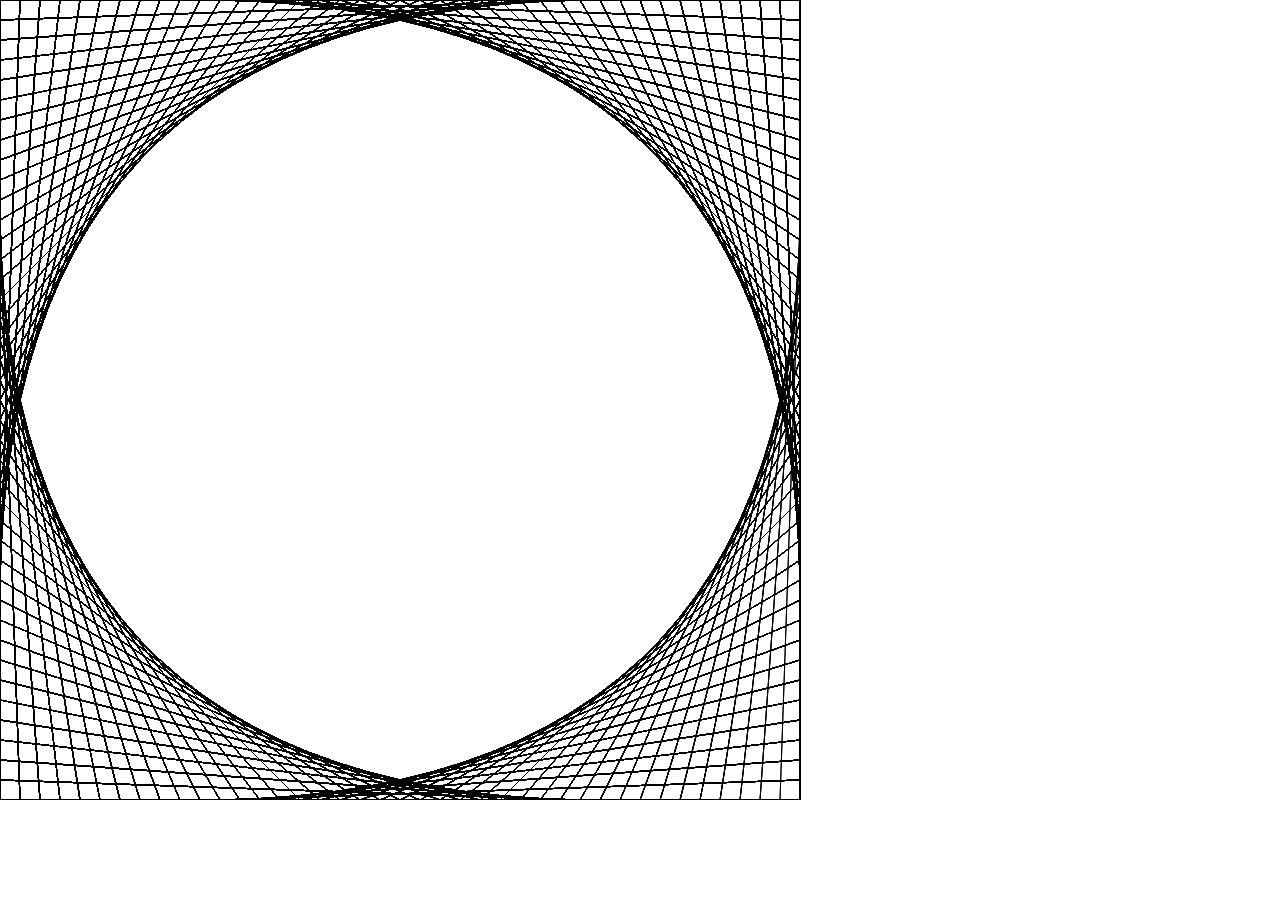
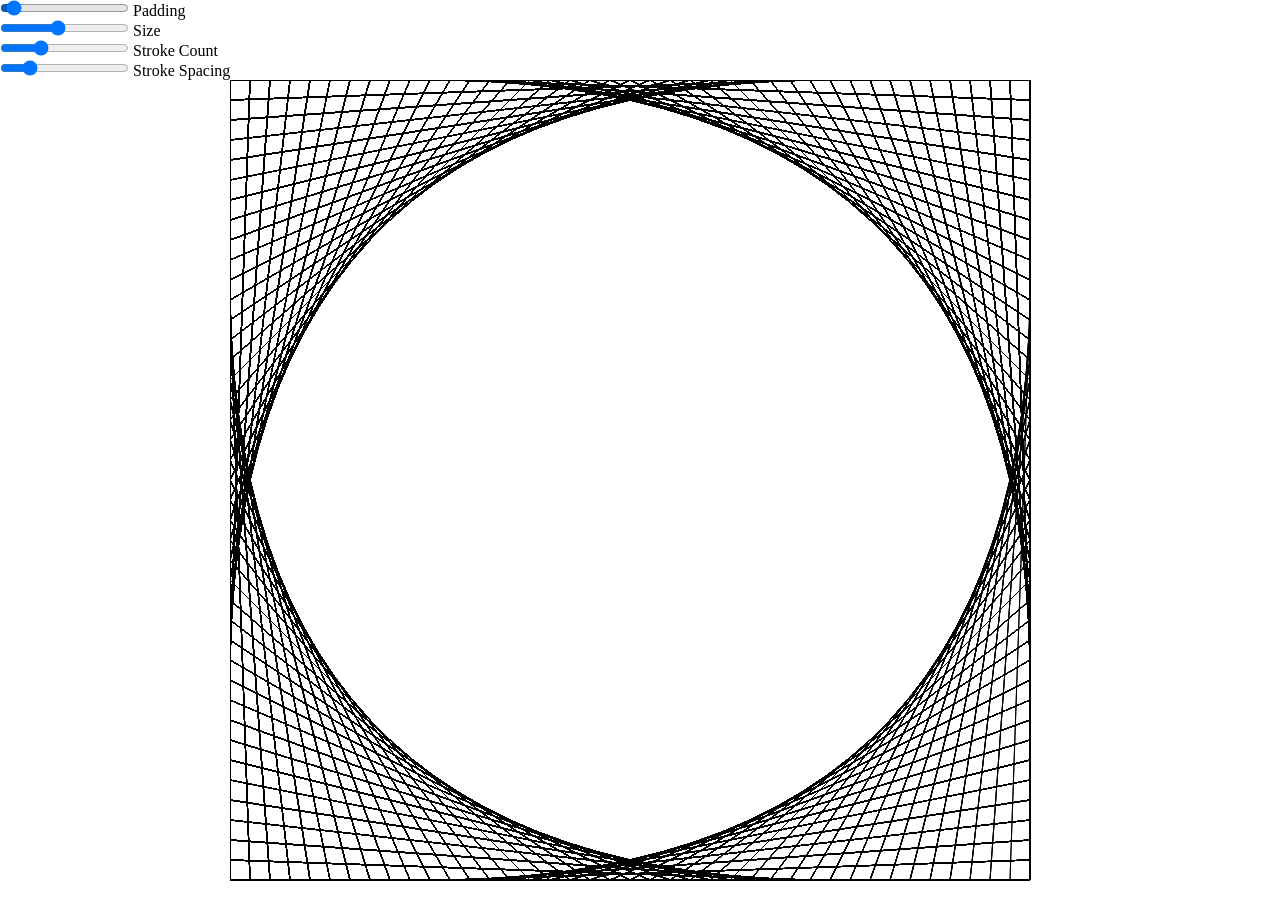
Before and after one commit to ErikBoesen/drawings, a plain HTML site: page index.html in a window 1280 px wide. Before the commit the page ends 800 px from the top, so only its background shows below. Drawn offline with Linux system fonts and the light colour scheme.

Commit message:
Add sliders

```diff
--- a/index.html
+++ b/index.html
@@ -5,6 +5,24 @@
     <link rel="stylesheet" href="style.css">
 </head>
 <body>
+    <form>
+        <label>
+            <input type="range" min="0" max="200" value="10" id="padding">
+            Padding
+        </label>
+        <label>
+            <input type="range" min="100" max="1000" value="500" id="size">
+            Size
+        </label>
+        <label>
+            <input type="range" min="1" max="100" value="30" id="strokeCount">
+            Stroke Count
+        </label>
+        <label>
+            <input type="range" min="1" max="100" value="20" id="strokeSpacing">
+            Stroke Spacing
+        </label>
+    </form>
     <canvas id="canv"></canvas>
     <script src="script.js"></script>
 </body>
--- a/script.js
+++ b/script.js
@@ -1,8 +1,5 @@
 const canvas = document.getElementsByTagName('canvas')[0];
 const ctx = canvas.getContext('2d');
-
-canvas.width = window.innerWidth;
-canvas.height = window.innerHeight;
 
 ctx.strokeStyle = 'black';
 ctx.lineWidth = 1;
@@ -14,6 +11,9 @@ let ops = {
     strokeCount: 30,
     strokeSpacing: 20
 }
+
+canvas.width = canvas.height = ops.size + (2 * ops.padding);
+
 
 function draw() {
     ctx.clearRect(0, 0, canvas.width, canvas.height);
@@ -54,6 +54,10 @@ function draw() {
 
 draw();
 
+oninput = function(e) {
+    ops[e.target.id] = e.target.value;
+    draw();
+}
 /*
 setInterval(function() {
     move();
--- a/style.css
+++ b/style.css
@@ -6,7 +6,12 @@
 html, body { height: 100%; }
 body {
     background: #fff;
-    display: flex;
-    justify-content: center;
-    align-items: middle;
 }
+
+form, canvas {
+    display: block;
+    margin: 0 auto;
+}
+label {
+    display: block;
+}
```
